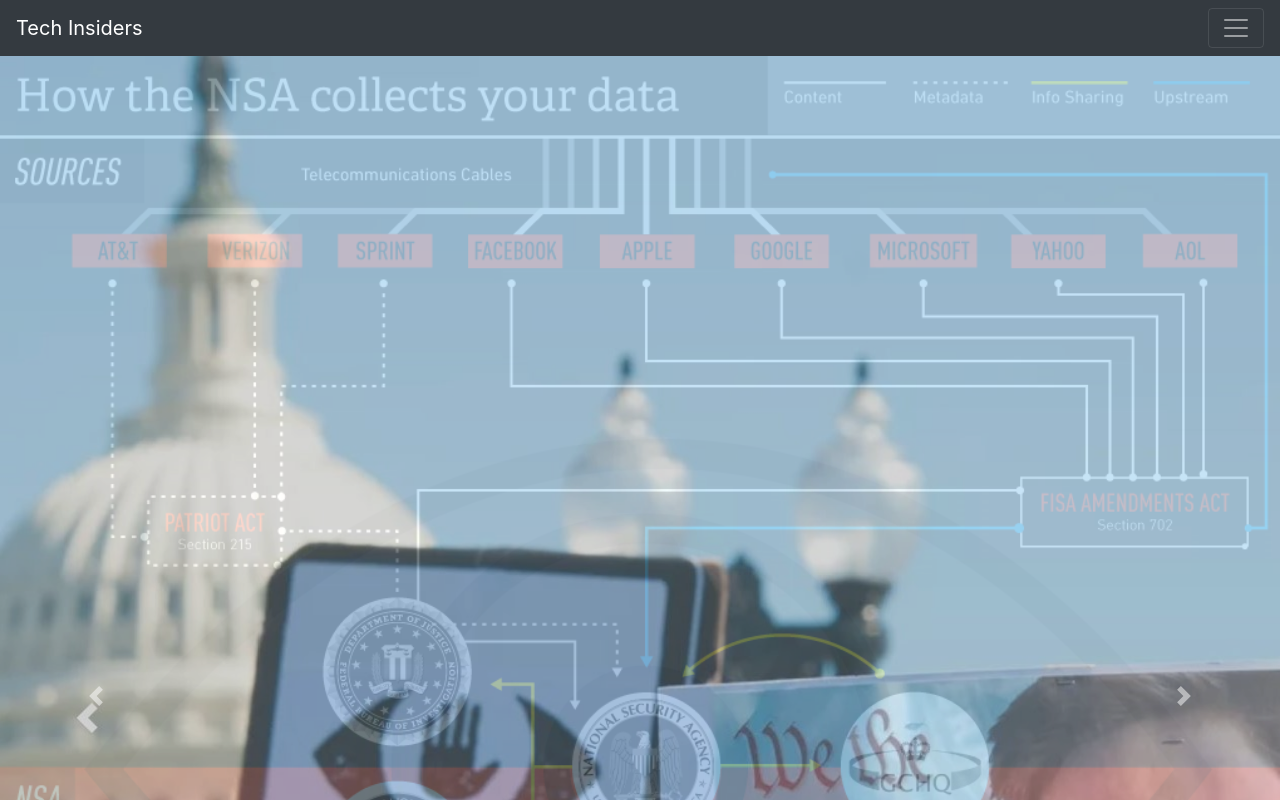
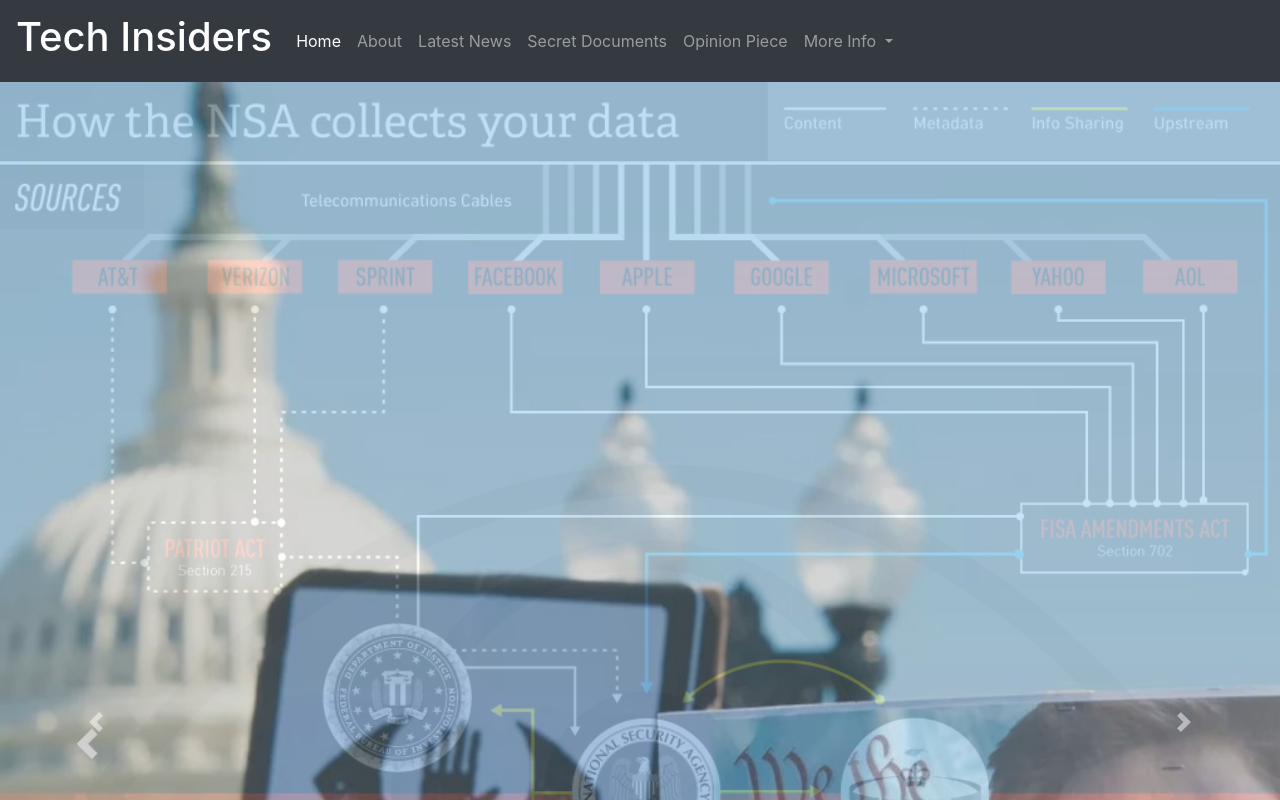
Before and after one commit to WeatherSuperMan/weathersuperman.github.io-techinsider, a plain HTML site: page index.html in a window 1280 px wide. Shown: the top 800 px of the page. Drawn offline with nearby package versions, Linux system fonts and the light colour scheme.

Commit message:
Update index.html

```diff
--- a/index.html
+++ b/index.html
@@ -11,8 +11,8 @@
   </head>
   <body>
 
-      <nav class="navbar navbar-dark bg-dark">
-          <a class="navbar-brand" href="#">Tech Insiders</a>
+      <nav class="navbar navbar-expand-lg navbar-dark bg-dark">
+          <a class="navbar-brand" href="#"><h1>Tech Insiders</h1></a>
           <button class="navbar-toggler" type="button" data-toggle="collapse" data-target="#navbarSupportedContent" aria-controls="navbarSupportedContent" aria-expanded="false" aria-label="Toggle navigation">
             <span class="navbar-toggler-icon"></span>
           </button>
@@ -21,6 +21,12 @@
             <ul class="navbar-nav mr-auto">
               <li class="nav-item active">
                 <a class="nav-link" href="#">Home <span class="sr-only">(current)</span></a>
+              </li>
+              <li class="nav-item">
+                <a class="nav-link" href="#about">About</a>
+              </li>
+              <li class="nav-item">
+                <a class="nav-link" href="#latestnews">Latest News</a>
               </li>
               <li class="nav-item">
                 <a class="nav-link" href="#">Secret Documents</a>
@@ -75,11 +81,11 @@
           </div>
 
 
-          <div class="jumbotron">
+          <div id="about" class="jumbotron">
               <h1 class="display-4">Welcome to Tech Insiders</h1>
               <p class="lead">We aim to reveal the darkest, dirtiest and most clandestine insider information of Tech Sector. Stay tuned!</p>
               <hr class="my-4">
-              <p>We collect the most explosive and more secretive tech insider information daily so you can gain a more balanced view into the world of tech politics.</p>
+              <p>We collect the most explosive and secretive tech insider information daily so you can gain a more balanced view into the world of tech politics.</p>
               <br>
               <p>
                 <a class="btn btn-primary" data-toggle="collapse" href="#collapseExample" role="button" aria-expanded="false" aria-controls="collapseExample">
@@ -89,7 +95,7 @@
               </p>
               <div class="collapse" id="collapseExample">
                 <div class="card card-body">
-                  We are sick and tired of blantant hypocrisies and double standards that exist in the tech sector. We don't care which nation states misbehave, not a single country can claim a moral high ground which is 100% nonexistent.
+                  We are sick and tired of blatant hypocrisies and double standards that exist in the tech sector. We don't care which nation states misbehave, not a single country can claim a moral high ground which is 100% nonexistent.
                   By visiting our sites, you will be much more aware of the mass surveillance programmes and cyber attacks implemented by various governments around the world and you will realize that all politicians are unscrupulous liars!
                 </div>
               </div>
@@ -97,7 +103,7 @@
 
 
           <br>
-          <h2>&nbsp;&nbsp;Latest News</h2>
+          <h2 id="latestnews">&nbsp;&nbsp;Latest News</h2>
           <br>
 
           <div class="list-group">
```
